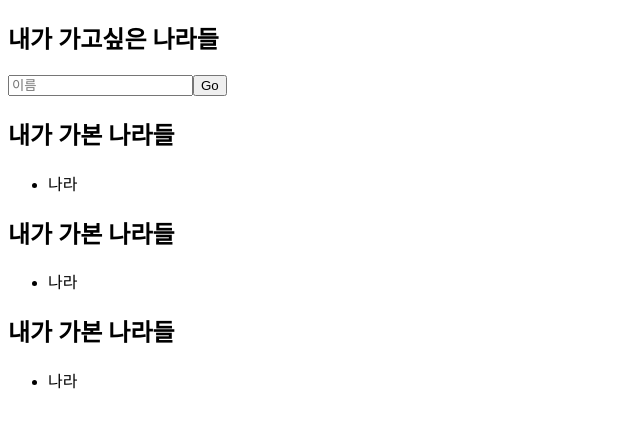
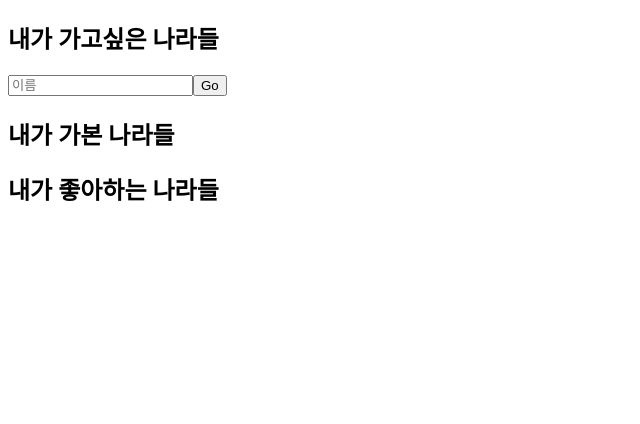
Before and after one commit to GCgang/react-study, a React (Create React App) app: page / in a window 1280 px wide. Shown: the top 424 px of the page, without its empty margins (0-640 px from the left). Built offline with nearby package versions, Linux system fonts and the light colour scheme.

Commit message:
Feat: CountrySection

```diff
--- a/src/components/CountryListSection.tsx
+++ b/src/components/CountryListSection.tsx
@@ -1,11 +1,32 @@
+import { useRecoilValue } from 'recoil';
+import {
+  ICountry,
+  countiresState,
+  eCountryStatus,
+} from '../state/countiresState';
 import CountryItem from './CountryItem';
 
-export default function CountryListSection() {
+interface ICountryListSection {
+  title: string;
+  status: eCountryStatus;
+}
+
+export default function CountryListSection({
+  title,
+  status,
+}: ICountryListSection) {
+  const countries = useRecoilValue(countiresState);
   return (
     <section>
-      <h2>내가 가본 나라들</h2>
+      <h2>{title}</h2>
       <ul>
-        <CountryItem />
+        {countries
+          .filter((country) => country.status !== status)
+          .map((country: ICountry) => (
+            <li key={country.name}>
+              <CountryItem country={country} />
+            </li>
+          ))}
       </ul>
     </section>
   );
```
